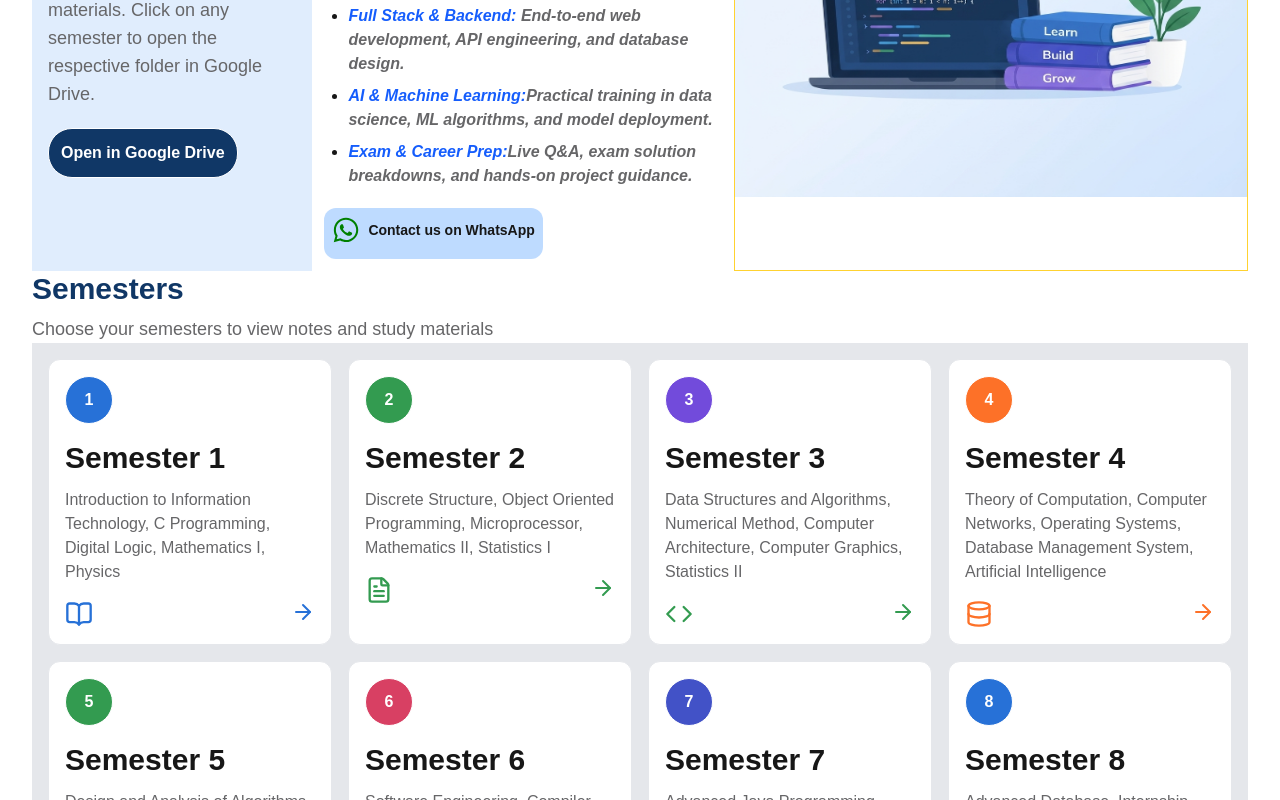
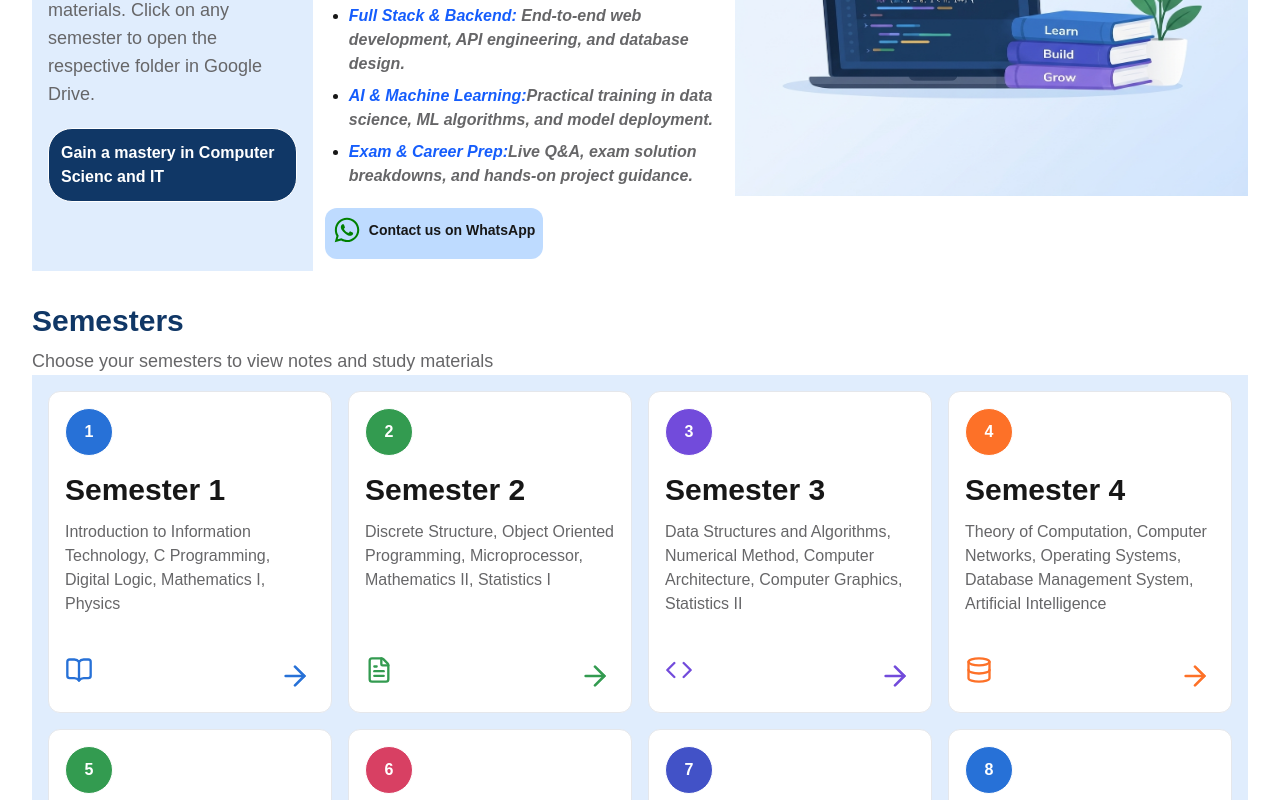
Before and after one commit to abi1264/csit_notes, a Next.js app: page /homepage in a window 1280 px wide. Shown: the part 340-1140 px from the top of the page. Built offline with nearby package versions, Linux system fonts and the light colour scheme.

Commit message:
fixed Ui inconcistencies

```diff
--- a/app/components/UI/SemesterCard.tsx
+++ b/app/components/UI/SemesterCard.tsx
@@ -21,6 +21,7 @@ type Semester = {
   bgColor: string;
   iconColor:string;
   driveUrl: string;
+  arrowBgcolor:string;
 };
 
 type SemesterCardProps = {
@@ -46,18 +47,17 @@ export default function SemesterCard({ semester }: SemesterCardProps) {
         <h2 className="'text-black">{semester.id}</h2>
       </div>
 
-      <div className='flex flex-col gap-3 min-h-30'>
+      <div className='flex flex-col gap-3 min-h-35'>
         <span className='text-3xl font-bold'>{semester.semester}</span>
-        <span className='text-text-ash'>{semester.subjects}</span>
+        <div className='text-text-ash h-30'>{semester.subjects}</div>
       </div>
       <div className="flex justify-between">
         <Icon size={28} className={`${semester.iconColor}`} />
-        <ArrowRight className={`${semester.iconColor} cursor-pointer`}
+
+        <ArrowRight size={40} className={`${semester.iconColor} cursor-pointer rounded-3xl p-1 `}
         onClick={()=>window.open(semester.driveUrl,"_blank")}
           />
       </div>
-
-
     </div>
   );
 }
--- a/app/components/shared/Header.tsx
+++ b/app/components/shared/Header.tsx
@@ -11,7 +11,7 @@ export default function Header() {
         </div>
 
         <div className='flex flex-col gap-5 p-5 md:flex-row'>
-          <Link href='/modules/homepage/'>
+          <Link href='/homepage/'>
           <div className="flex gap-2 items-center hover:cursor-pointer hover:scale-105 transition-smooth duration-400">
             <House size={20} className="text-white" />
             <span className='text-white '>Home</span>
--- a/app/homepage/page.tsx
+++ b/app/homepage/page.tsx
@@ -26,7 +26,8 @@ const semesters = [
     bgColor: "bg-blue-normal",
     iconColor: "text-blue-normal",
     driveUrl:
-      "https://drive.google.com/drive/folders/1diydD8Ti0BaNRw9MJaCSaYh3lcbTdf5R?dmr=1&ec=wgc-drive-[module]-goto",
+      "https://drive.google.com/drive/u/2/folders/1my_Vh-CcaDqXSrr3QYjN3PlIeLb9r40r",
+    arrowBgcolor:""
   },
   {
     id: 2,
@@ -36,7 +37,8 @@ const semesters = [
     icon: "FileText",
     bgColor: "bg-green-normal",
     iconColor: "text-green-normal",
-    driveUrl: "YOUR_SEMESTER_2_DRIVE_URL",
+    driveUrl: "https://drive.google.com/drive/u/2/folders/1Vmv9zfw9Gh05Xyq8scuU_qiWudUNu0CW",
+    arrowBgcolor:""
   },
   {
     id: 3,
@@ -45,8 +47,9 @@ const semesters = [
       "Data Structures and Algorithms, Numerical Method, Computer Architecture, Computer Graphics, Statistics II",
     icon: "Code",
     bgColor: "bg-purple-normal",
-    iconColor: "text-green-normal",
-    driveUrl: "YOUR_SEMESTER_3_DRIVE_URL",
+    iconColor: "text-purple-normal",
+    driveUrl: "https://drive.google.com/drive/u/2/folders/1EuYT2EOVIJ3Q5_IZto_x40TELwrIft5y",
+    arrowBgcolor:""
   },
   {
     id: 4,
@@ -56,7 +59,8 @@ const semesters = [
     icon: "Database",
     bgColor: "bg-orange-normal",
     iconColor: "text-orange-normal",
-    driveUrl: "YOUR_SEMESTER_4_DRIVE_URL",
+    driveUrl: "https://drive.google.com/drive/u/2/folders/17TFxC5jaZsUYTOQJ62eiuTXM16LdzD3Y",
+    arrowBgcolor:"bg-orange-100"
   },
   {
     id: 5,
@@ -66,7 +70,8 @@ const semesters = [
     icon: "Monitor",
     bgColor: "bg-green-normal",
     iconColor: "text-green-normal",
-    driveUrl: "YOUR_SEMESTER_5_DRIVE_URL",
+    driveUrl: "https://drive.google.com/drive/u/2/folders/1rju8fHMfl5mMl-bCWlX9GfIoTsW3opEY",
+    arrowBgcolor:"bg-green-100"
   },
   {
     id: 6,
@@ -76,7 +81,8 @@ const semesters = [
     icon: "Brain",
     bgColor: "bg-pink-normal",
     iconColor: "text-pink-normal",
-    driveUrl: "YOUR_SEMESTER_6_DRIVE_URL",
+    driveUrl: "https://drive.google.com/drive/u/2/folders/13NOj0ajKmKfH4MYjJi9KVQVluRCXFARk",
+    arrowBgcolor:"bg-pink-100"
   },
   {
     id: 7,
@@ -86,7 +92,8 @@ const semesters = [
     icon: "Globe",
     bgColor: "bg-purple-dark",
     iconColor: "text-purple-dark",
-    driveUrl: "YOUR_SEMESTER_7_DRIVE_URL",
+    driveUrl: "https://drive.google.com/drive/u/2/folders/1fC3VHaG4IHz7BCAzG-JuICfaYt_VNCyg",
+    arrowBgcolor:"bg-pruple-100"
   },
   {
     id: 8,
@@ -95,7 +102,8 @@ const semesters = [
     icon: "GraduationCap",
     bgColor: "bg-blue-normal",
     iconColor: "text-blue-normal",
-    driveUrl: "YOUR_SEMESTER_8_DRIVE_URL",
+    driveUrl: "https://drive.google.com/drive/u/2/folders/15h7WI9VHkYv639xXHZPfuL-rfpZ9Dazz",
+    arrowBgcolor:"bg-blue-100"
   },
 ];
 
@@ -135,7 +143,7 @@ export default function Homepage() {
                 </p>
               </div>
               <div className="rounded-3xl border border-gray-1 w-fit p-3 bg-text-blue text-white font-bold">
-                Open in Google Drive
+                Gain a mastery in Computer Scienc and IT
               </div>
             </div>
 
@@ -206,8 +214,7 @@ export default function Homepage() {
             </div>
           </div>
 
-          <div className="border border-amber-300">
-
+          <div className="">
             <Image
               src="/study_materials.jpg"
               alt="formula board"
@@ -220,14 +227,14 @@ export default function Homepage() {
 
         {/* Down Section */}
 
-        <div className="flex flex-col  ">
+        <div className="flex flex-col mt-8 ">
           <div className="flex flex-col gap-2">
             <span className="font-bold text-3xl text-text-blue">Semesters</span>
-            <span className="text-text-ash text-lg">
+            <span className="text-text-ash text-lg ">
               Choose your semesters to view notes and study materials
             </span>
           </div>
-          <div className="grid grid-cols-1 md:grid-cols-3 lg:grid-cols-4  gap-4 p-4 bg-gray-200">
+          <div className="grid grid-cols-1 md:grid-cols-3 lg:grid-cols-4 gap-4 p-4 bg-[#E0EDFD]">
             {semesters.map((semester) => (
               <SemesterCard key={semester.id} semester={semester} />
             ))}
--- a/app/modules/aboutUs/page.tsx
+++ b/app/modules/aboutUs/page.tsx
@@ -9,7 +9,7 @@ import Image from "next/image";
 const profiles = [
   {
     name: "Abishek Thapa",
-    title: "Founded & Educator",
+    title: "Founder & Educator",
     description: "Academician & Researcher with professional teaching experience",
     image: "/abishek.jpg",
     linkedin: "https://www.linkedin.com/in/abishek-thapa-935502254/",
```
